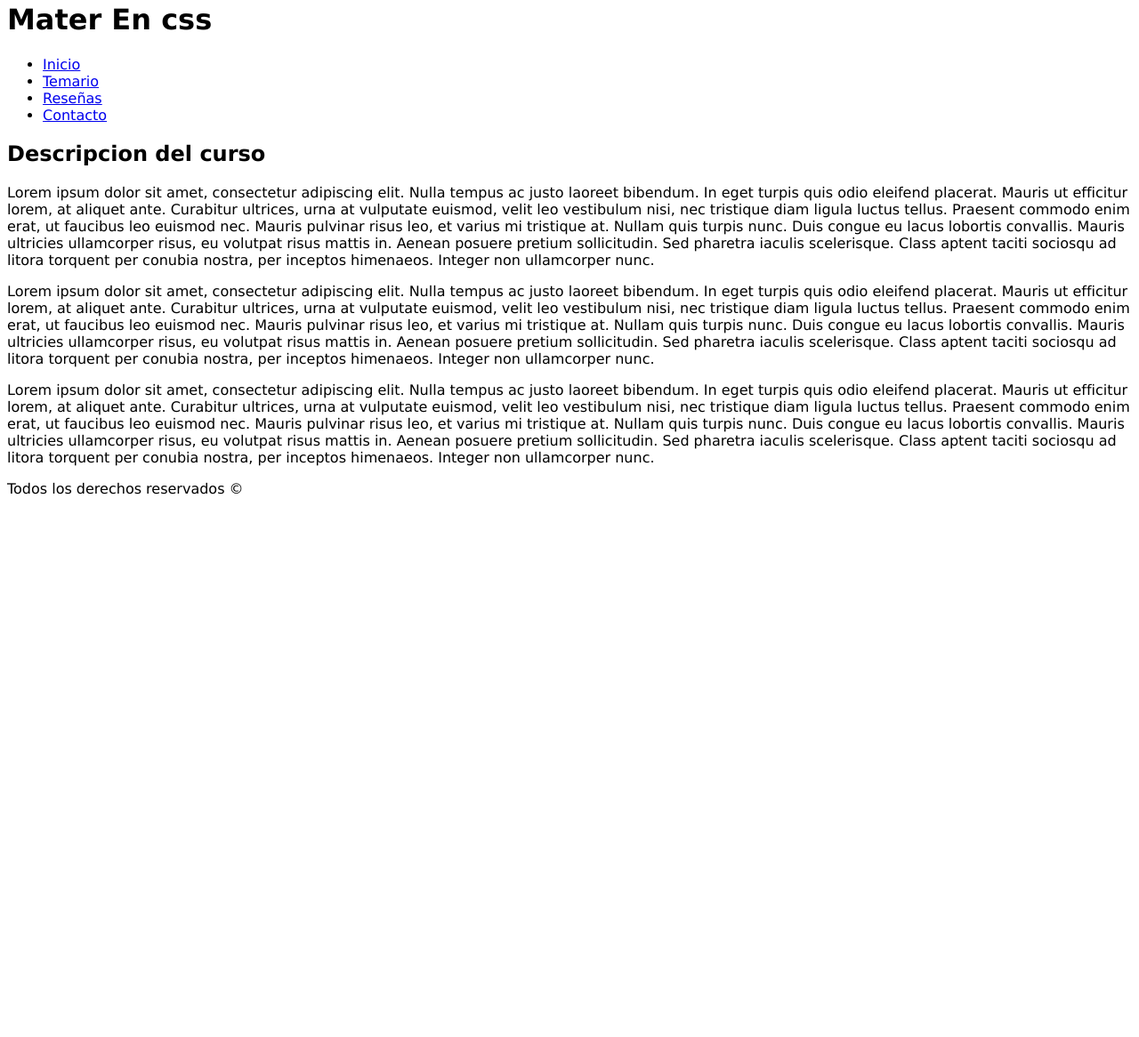
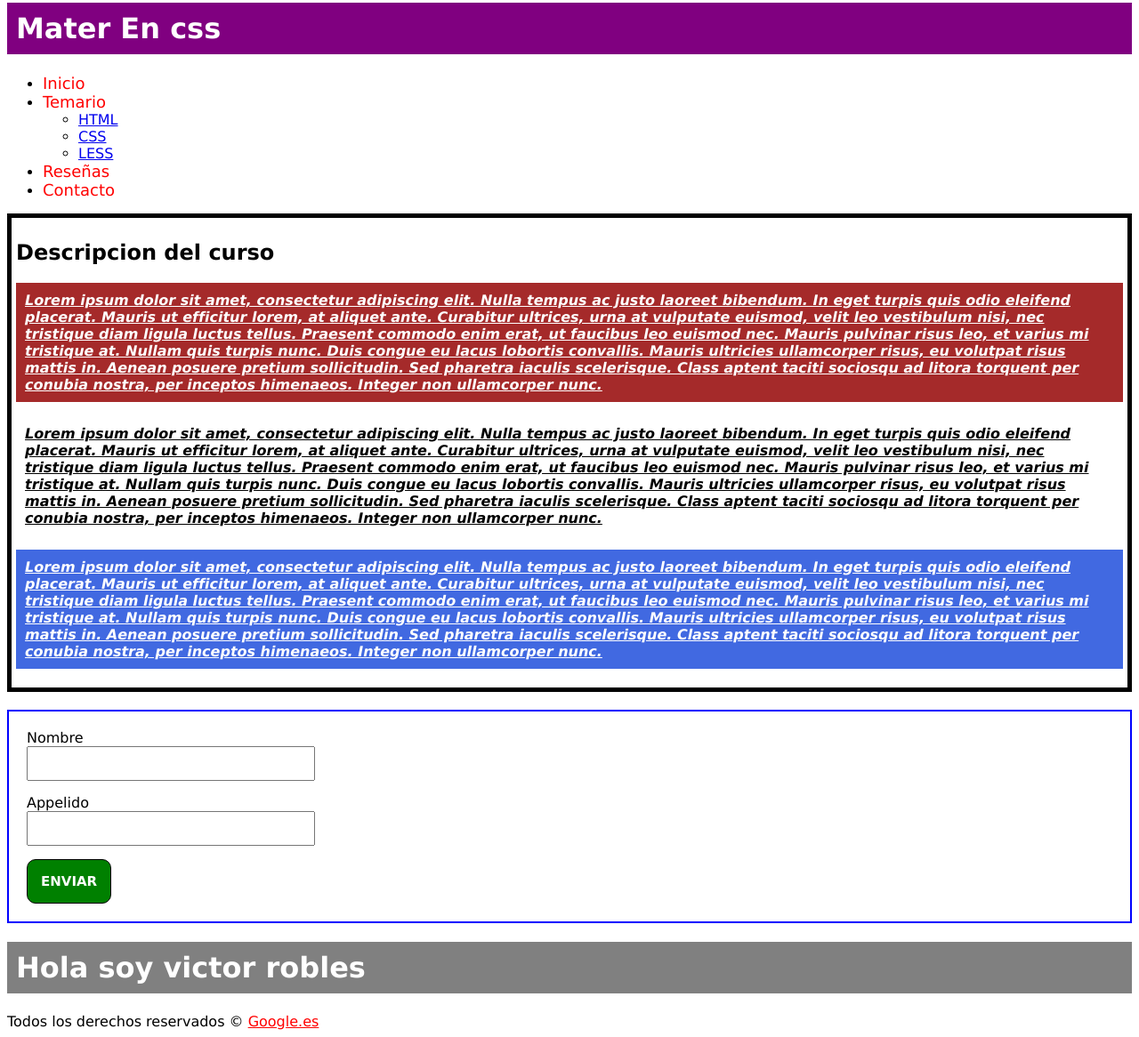
Before and after one commit to vipuma1819daw2/Master_CSS, a plain HTML site: page nuevo_aprendiendo_css/01-selectores/index.html in a window 1280 px wide. Shown: the part 18-1184 px from the top of the page at 89% size. Before the commit the page ends 800 px from the top, so only its background shows below. Drawn offline with Linux system fonts and the light colour scheme.

Commit message:
01-Selectores

```diff
--- a/nuevo_aprendiendo_css/01-selectores/index.html
+++ b/nuevo_aprendiendo_css/01-selectores/index.html
@@ -8,29 +8,36 @@
 </head>
 <body>
     <h1>Mater En css</h1>
-    <ul>
+    <ul id="menu">
         <li><a href="#">Inicio</a></li>
-        <li><a href="#">Temario</a></li>
+        <li>
+            <a href="#">Temario</a>
+            <ul>
+                <li> <a href="#">HTML</a></li>
+                <li> <a href="#">CSS</a></li>
+                <li> <a href="#">LESS</a></li>
+            </ul>
+        </li>
         <li><a href="#">Reseñas</a></li>
         <li><a href="#">Contacto</a></li>
     </ul>
     <div id="descripcion">
         <h2>Descripcion del curso</h2>
-        <p>
+        <p class="parrafo parrafo1">
             Lorem ipsum dolor sit amet, consectetur adipiscing elit. Nulla tempus ac justo laoreet bibendum. In eget turpis quis odio eleifend placerat. Mauris ut efficitur lorem,
             at aliquet ante. Curabitur ultrices, urna at vulputate euismod, velit leo vestibulum nisi, nec tristique diam ligula luctus tellus. Praesent commodo enim erat, ut faucibus
             leo euismod nec. Mauris pulvinar risus leo, et varius mi tristique at. Nullam quis turpis nunc. Duis congue eu lacus lobortis convallis. Mauris ultricies ullamcorper risus,
             eu volutpat risus mattis in. Aenean posuere pretium sollicitudin. Sed pharetra iaculis scelerisque. Class aptent taciti sociosqu ad litora torquent per conubia nostra, per
             inceptos himenaeos. Integer non ullamcorper nunc.
         </p>
-        <p>
+        <p class="parrafo parrafo2">
             Lorem ipsum dolor sit amet, consectetur adipiscing elit. Nulla tempus ac justo laoreet bibendum. In eget turpis quis odio eleifend placerat. Mauris ut efficitur lorem,
             at aliquet ante. Curabitur ultrices, urna at vulputate euismod, velit leo vestibulum nisi, nec tristique diam ligula luctus tellus. Praesent commodo enim erat, ut faucibus
             leo euismod nec. Mauris pulvinar risus leo, et varius mi tristique at. Nullam quis turpis nunc. Duis congue eu lacus lobortis convallis. Mauris ultricies ullamcorper risus,
             eu volutpat risus mattis in. Aenean posuere pretium sollicitudin. Sed pharetra iaculis scelerisque. Class aptent taciti sociosqu ad litora torquent per conubia nostra, per
             inceptos himenaeos. Integer non ullamcorper nunc.
         </p>
-        <p>
+        <p class="parrafo parrafo3">
             Lorem ipsum dolor sit amet, consectetur adipiscing elit. Nulla tempus ac justo laoreet bibendum. In eget turpis quis odio eleifend placerat. Mauris ut efficitur lorem,
             at aliquet ante. Curabitur ultrices, urna at vulputate euismod, velit leo vestibulum nisi, nec tristique diam ligula luctus tellus. Praesent commodo enim erat, ut faucibus
             leo euismod nec. Mauris pulvinar risus leo, et varius mi tristique at. Nullam quis turpis nunc. Duis congue eu lacus lobortis convallis. Mauris ultricies ullamcorper risus,
@@ -39,8 +46,23 @@
         </p>
     </div>
 
+
+    <div id="usuario">
+        <form action="">
+            <label for="Nombre">Nombre</label>
+            <input type="text" name="nombre">
+            <label for="Appelido">Appelido</label>
+            <input type="text" name="apellido">
+            <input type="submit" value="Enviar">
+        </form>
+    </div>
+
+    <div id="saludo">
+        <h1>Hola soy victor robles</h1>
+    </div>
+
     <footer>
-        Todos los derechos reservados &copy;
+        Todos los derechos reservados &copy; <a href="www.google.es">Google.es</a>
     </footer>
 </body>
 </html>
--- a/nuevo_aprendiendo_css/01-selectores/style.css
+++ b/nuevo_aprendiendo_css/01-selectores/style.css
@@ -13,4 +13,91 @@ h1{
 /* Selector universal */
 *{
     font-family: Verdana, Geneva, Tahoma, sans-serif;
+
 }
+
+/* Selector de etiqueta  */
+
+h1{
+    background: red;
+    color: white;
+    padding: 10px;
+}
+
+
+footer a{
+    color:red
+}
+
+/* Selector de id  */
+
+#descripcion{
+    border: 5px solid black;
+    padding: 5px;
+}
+
+/* Selector de clase  */
+.parrafo{
+    font-style: italic;
+    text-decoration: underline;
+    font-weight: bold;
+    padding: 10px;
+
+}
+.parrafo1, .parrafo3{
+    background-color: brown;
+    color: white;
+}
+.parrafo3{
+    background-color: royalblue;
+}
+
+/* Selector de atributo  */
+
+#usuario form{
+    margin-top: 20px;
+    margin-bottom: 20px;
+    padding: 20px;
+    border: 2px solid blue;
+}
+#usuario form *{
+    display: block;
+
+}
+
+input[type="text"]{
+    margin-bottom: 15px;
+    padding: 10px;
+    width: 300px
+}
+
+input[type="submit"]{
+    background-color: green;
+    font-weight: bold;
+    color: white;
+    padding: 15px;
+    font-size: 15px;
+    text-transform: uppercase;
+    border: 1px solid black;
+    cursor: pointer;
+    border-radius: 10px;
+}
+
+
+/* Selector de hijo  */
+
+#menu > li > a{
+    font-size: 18px;
+    color: red;
+    text-decoration: none;
+}
+
+
+/* Prioridad  */
+#saludo h1{
+    background-color: grey;
+}
+
+h1{
+    background-color: purple ;
+}
```
